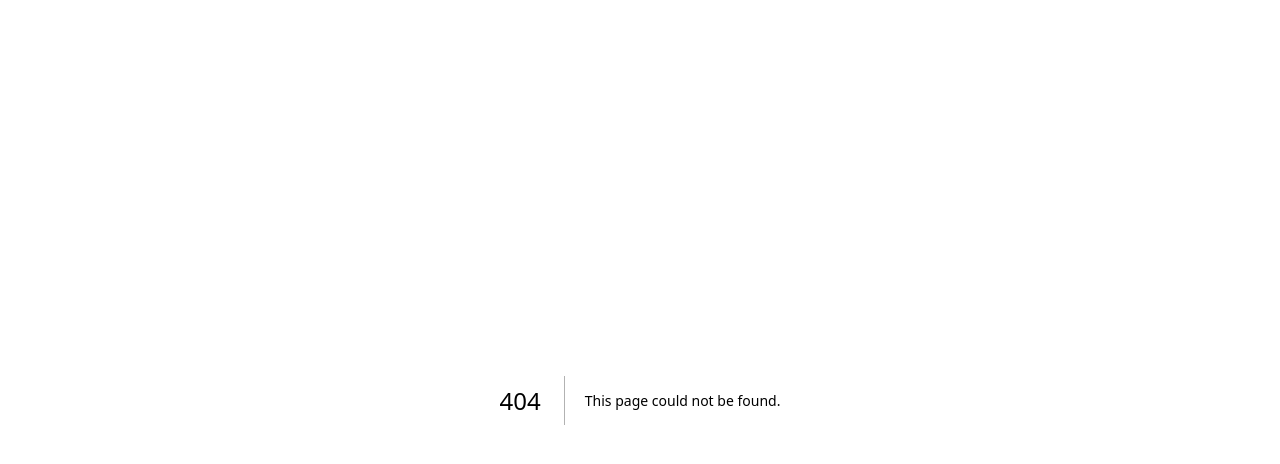
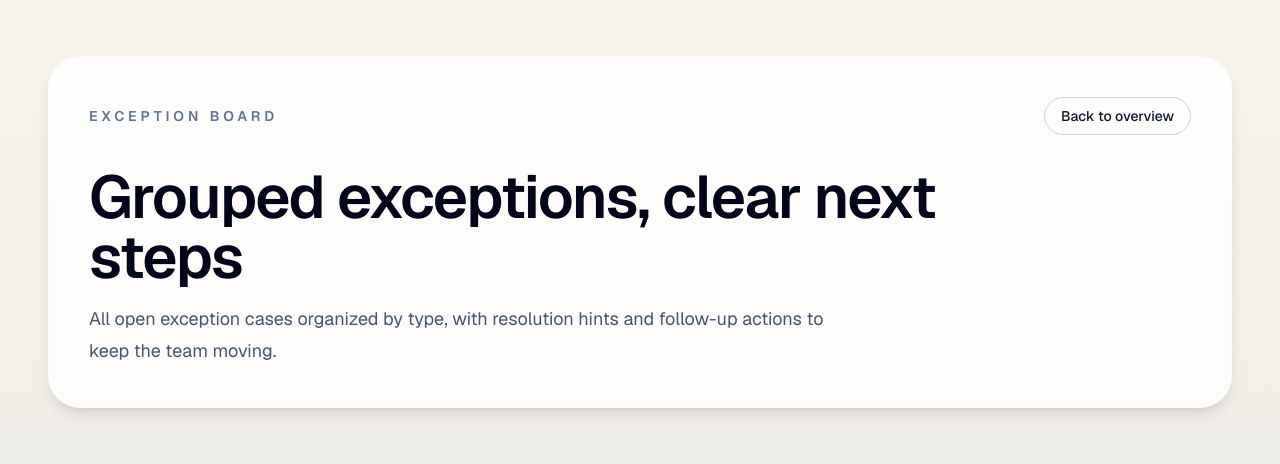
Before and after one commit to iamasx/api-test, a Next.js app: page /exception-board in a window 1280 px wide. Before the commit this address had no page. Shown: the top 464 px of the page. Built offline with nearby package versions, Linux system fonts and the light colour scheme.

Commit message:
feat: scaffold exception-board route with minimal shell
Closes #173

Co-Authored-By: Claude Opus 4.6 (1M context) <noreply@anthropic.com>

```diff
--- /dev/null
+++ b/src/app/exception-board/page.tsx
@@ -0,0 +1,40 @@
+import type { Metadata } from "next";
+import Link from "next/link";
+
+export const metadata: Metadata = {
+  title: "Exception Board",
+  description:
+    "Exception board route for grouped exception cases, resolution hints, and follow-up tracking.",
+};
+
+export default function ExceptionBoardPage() {
+  return (
+    <main className="min-h-screen bg-gradient-to-b from-[#f7f3ea] via-[#f2efe8] to-[#e8edf3]">
+      <div className="mx-auto flex w-full max-w-7xl flex-col gap-8 px-6 py-10 sm:px-10 lg:px-12 lg:py-14">
+        <section className="rounded-[2rem] border border-slate-200/20 bg-white/80 p-8 shadow-lg sm:p-10">
+          <div className="flex flex-wrap items-center justify-between gap-4">
+            <p className="text-sm font-semibold uppercase tracking-[0.28em] text-slate-500">
+              Exception Board
+            </p>
+            <Link
+              href="/"
+              className="rounded-full border border-slate-300 px-4 py-2 text-sm font-medium text-slate-700 transition hover:border-slate-950 hover:text-slate-950"
+            >
+              Back to overview
+            </Link>
+          </div>
+
+          <div className="mt-8 space-y-4">
+            <h1 className="max-w-4xl text-4xl font-semibold tracking-tight text-slate-950 sm:text-5xl lg:text-6xl">
+              Grouped exceptions, clear next steps
+            </h1>
+            <p className="max-w-3xl text-base leading-8 text-slate-600 sm:text-lg">
+              All open exception cases organized by type, with resolution hints
+              and follow-up actions to keep the team moving.
+            </p>
+          </div>
+        </section>
+      </div>
+    </main>
+  );
+}
```
